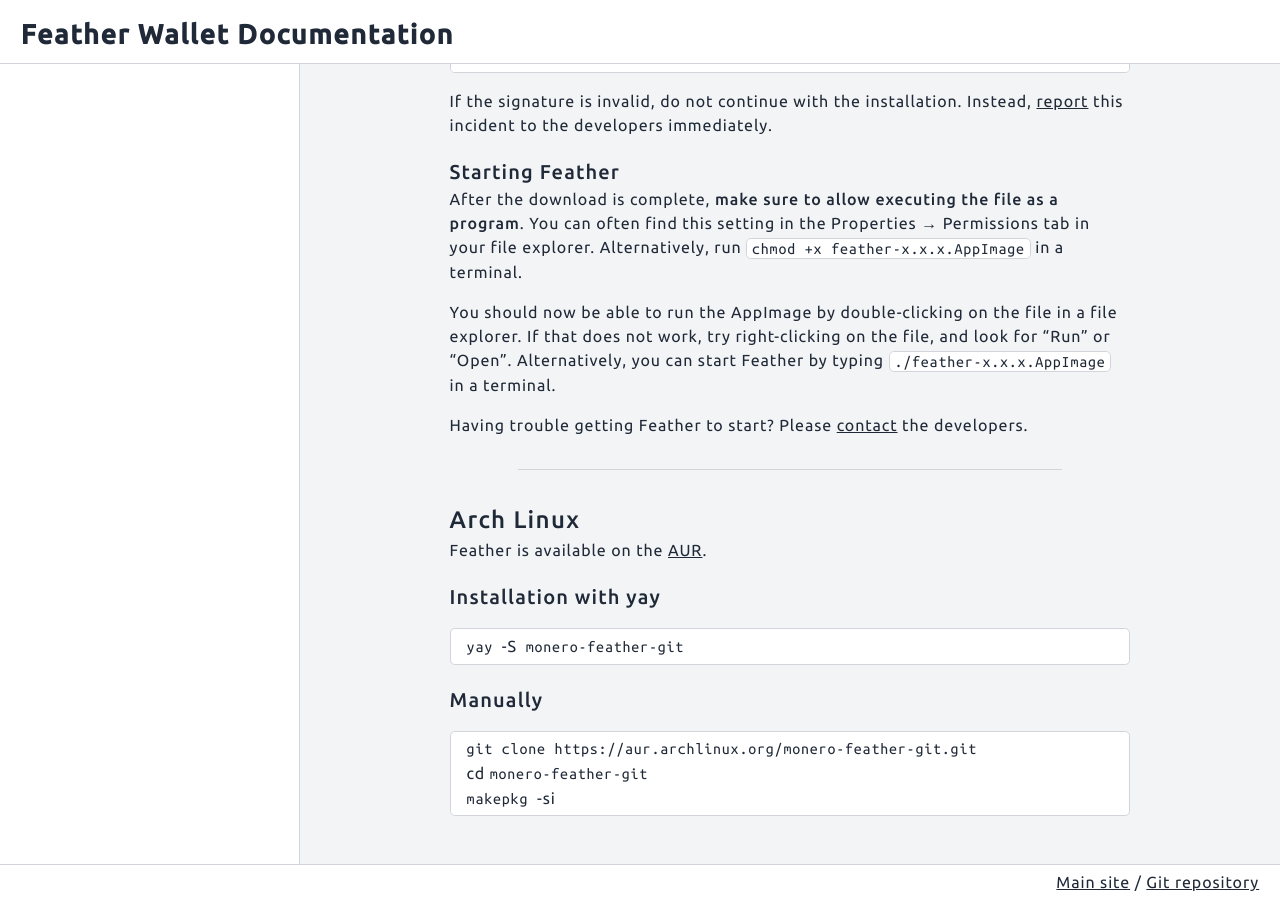
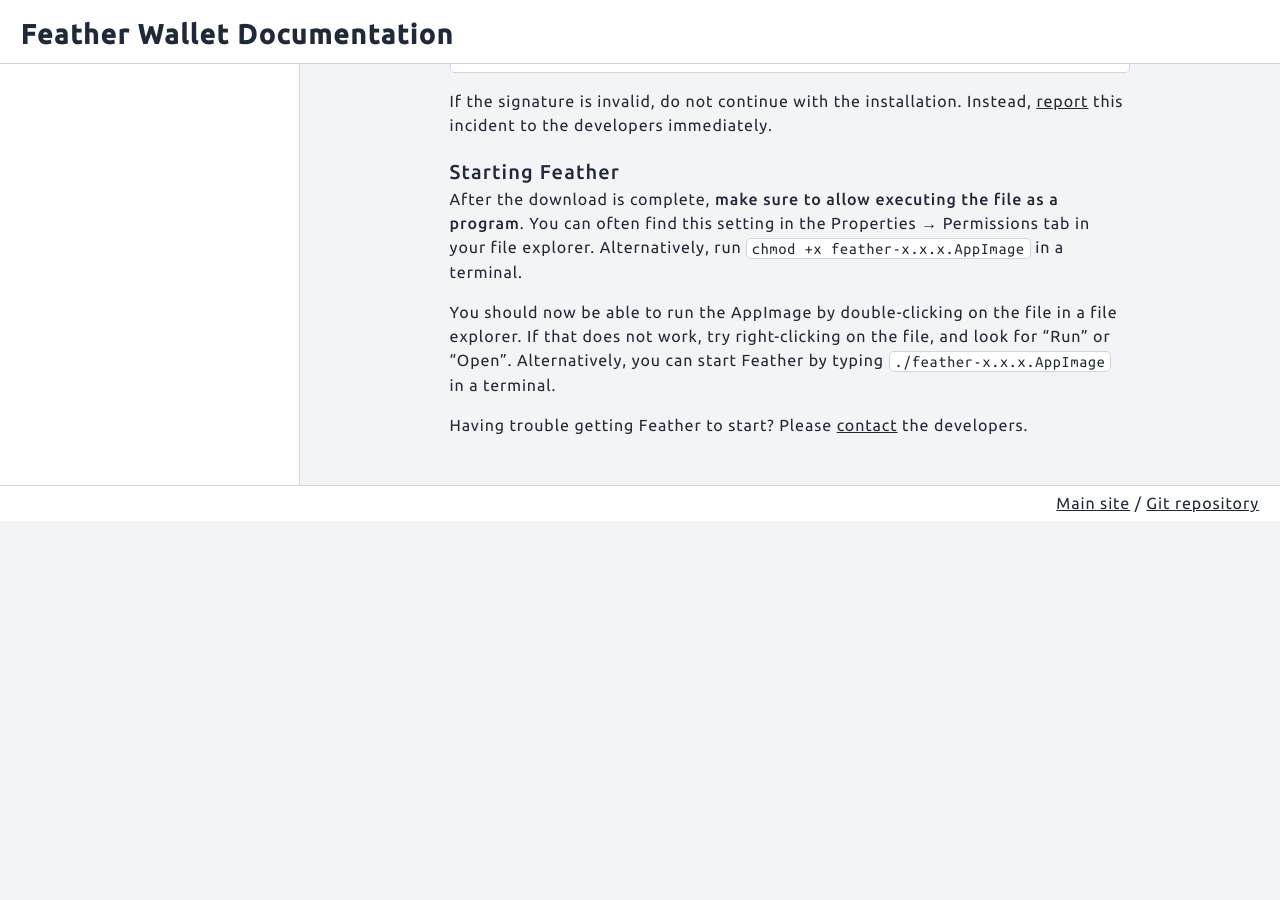
Before and after one commit to jermanuts/feather-docs, a Jekyll site: the page built from content/_guides/linux.md, in a window 1280 px wide and 900 px high, scrolled down 1902 px. Built offline with Jekyll 4.4.1, drawn with Linux system fonts in a browser that asks for light colours; after the commit the page ends 2423 px from its top, so only the background shows below that.

Commit message:
linux: remove unofficial aur package

````diff
--- a/content/_guides/linux.md
+++ b/content/_guides/linux.md
@@ -94,23 +94,3 @@
 You should now be able to run the AppImage by double-clicking on the file in a file explorer. If that does not work, try right-clicking on the file, and look for "Run" or "Open". Alternatively, you can start Feather by typing `./feather-x.x.x.AppImage` in a terminal.
 
 Having trouble getting Feather to start? Please [contact](report-an-issue) the developers.
-
----
-
-## Arch Linux
-
-Feather is available on the [AUR](https://aur.archlinux.org/packages/monero-feather-git).
-
-### Installation with yay
-
-```bash
-yay -S monero-feather-git
-```
-
-### Manually
-
-```bash
-git clone https://aur.archlinux.org/monero-feather-git.git
-cd monero-feather-git
-makepkg -si
-```
````
